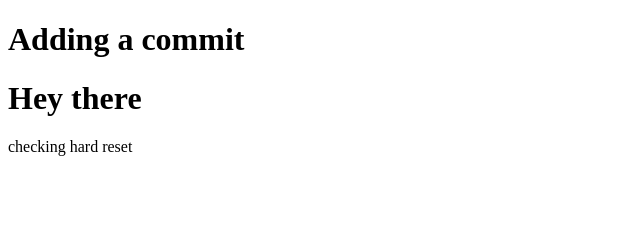
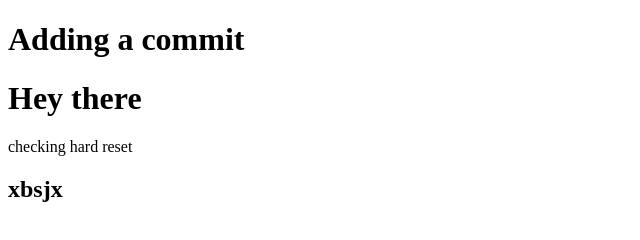
Before and after one commit to sanya210/checkingreset, a plain HTML site: page <!DOCTYPE html>.html in a window 1280 px wide. Shown: the whole page, without its empty margins (0-640 px from the left). Drawn offline with Linux system fonts and the light colour scheme.

Commit message:
checking

```diff
--- a/<!DOCTYPE html>.html
+++ b/<!DOCTYPE html>.html
@@ -11,5 +11,6 @@
 
     <h1>Hey there</h1>
     <p> checking hard reset</p>
+    <h2>xbsjx</h2>
 </body>
 </html>
```
